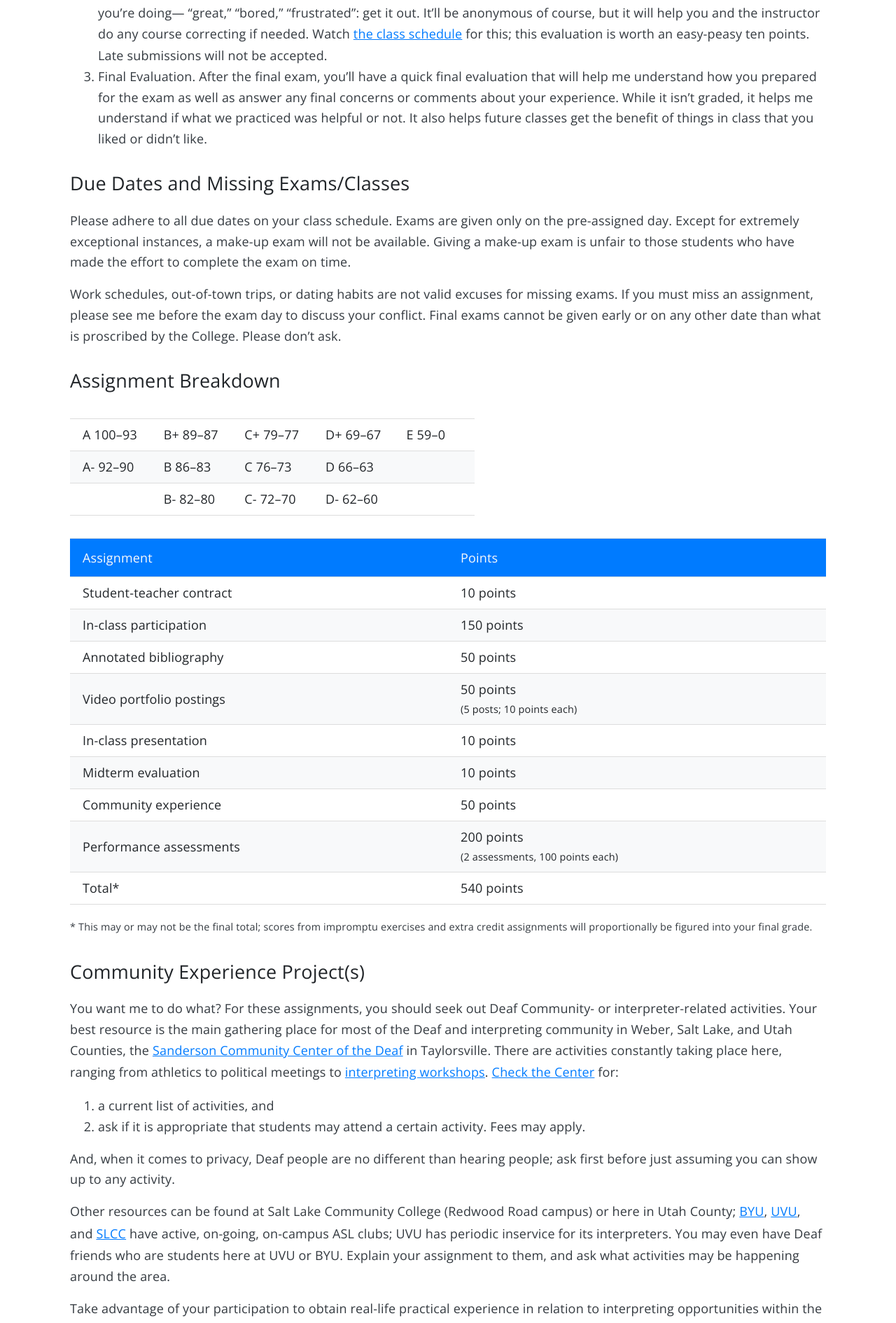
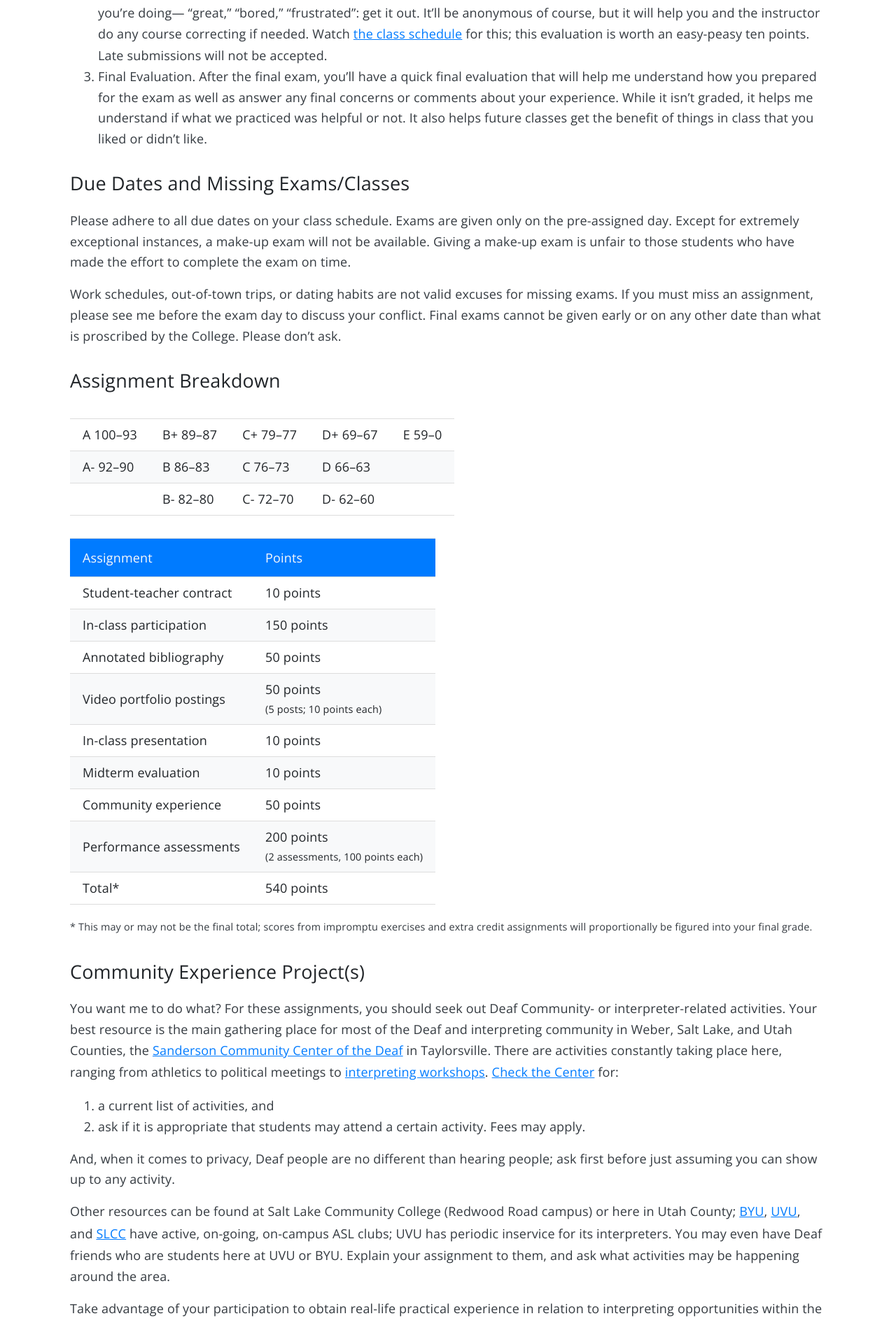
Before and after one commit to intrpr/jekyll-portfol-test, a Jekyll site: the page built from _posts/2019-06-09-assignments.md, in a window 1280 px wide. Shown: the part 2760-4651 px from the top of the page at 70% size. Built offline with Jekyll 4.4.1, drawn with Linux system fonts in a browser that asks for light colours; nearby versions of some CDN libraries; some web fonts are replaced; our own code applies the rules of GitHub Pages for plain Markdown files; comment, search, counter and statistics services are not loaded.

Commit message:
Update grade-breakdown.html

```diff
--- a/_includes/grade-breakdown.html
+++ b/_includes/grade-breakdown.html
@@ -1,6 +1,3 @@
-<style>
-	td { width: 20%; }
-</style>
 <div class="table-responsive">
 	<table class="table">
 		<tbody>
```
